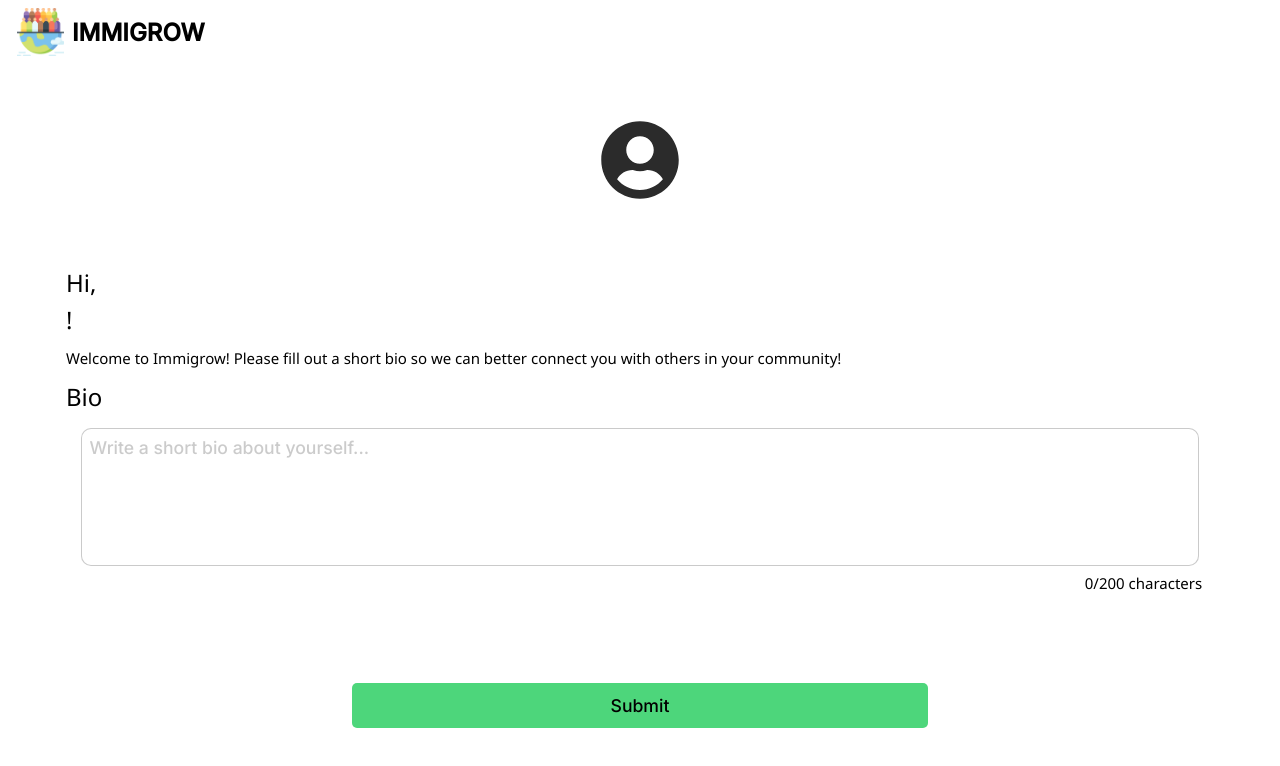
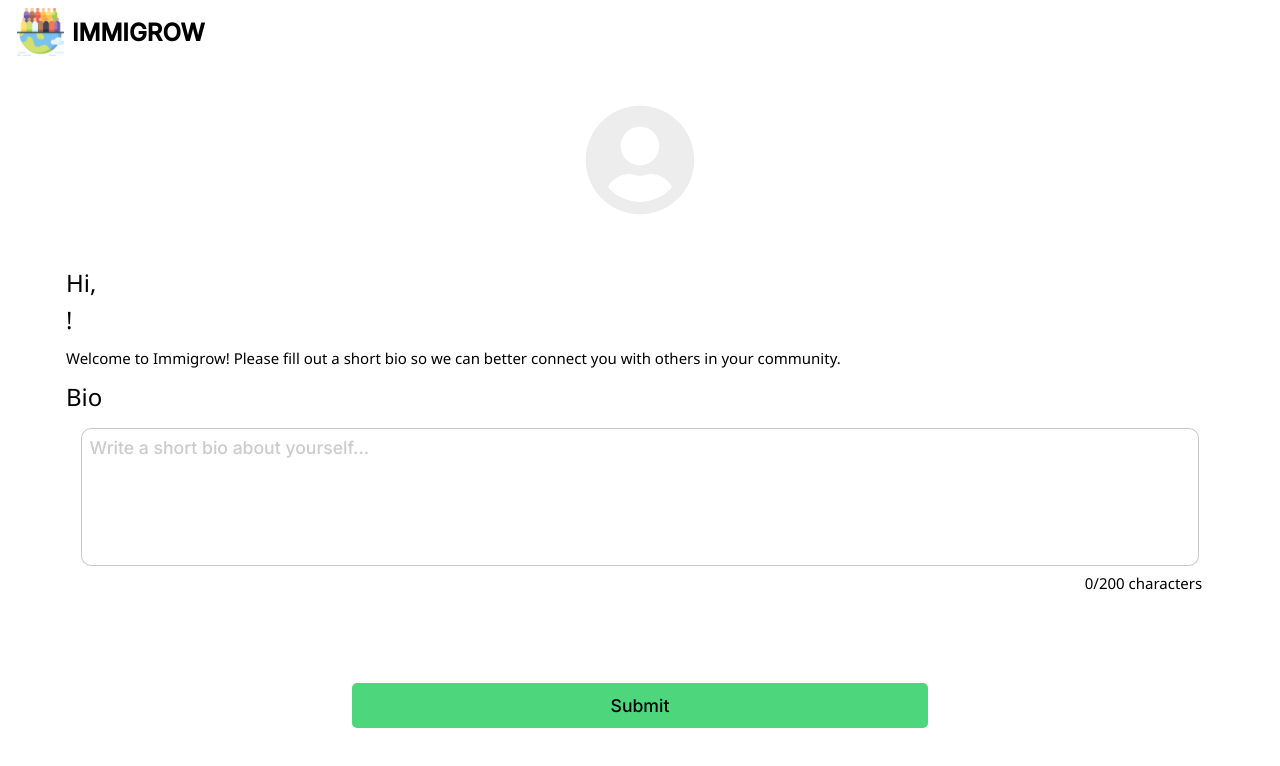
Before and after one commit to uwitdat/hackathon-immigrow-react, a React (Create React App) app: page /details in a window 1280 px wide. Shown: the top 766 px of the page. Built offline with nearby package versions, Linux system fonts and the light colour scheme.

Commit message:
char hook

```diff
--- a/src/components/UserDetailsPage/UserDetails.css
+++ b/src/components/UserDetailsPage/UserDetails.css
@@ -74,8 +74,8 @@ textarea::-webkit-input-placeholder {
 }
 
 .UserDetails-avatar {
-  color: rgb(43, 43, 43);
-  font-size: 5rem;
+  color: rgba(43, 43, 43, 0.082);
+  font-size: 7rem;
 }
 
 .Login-btn {
--- a/src/components/UserDetailsPage/UserDetailsPage.js
+++ b/src/components/UserDetailsPage/UserDetailsPage.js
@@ -25,14 +25,16 @@ const UserDetailsPage = () => {
 
   const handleSetBio = (e) => {
     setBio(e.target.value)
-    setChar(char + 1)
+    // setChar(char + 1)
   }
 
   const handleKeyDown = (e) => {
-    if (e.keyCode === 46) {
-      console.log('true');
+    if (e.keyCode !== 8) {
+      setChar(char + 1)
+    } else if (e.keyCode === 8 && char === 0) {
+      setChar(0)
     } else {
-      console.log('false')
+      setChar(char - 1)
     }
   }
 
@@ -49,7 +51,7 @@ const UserDetailsPage = () => {
       <div className='text-info-User'>
         <p className='Details-txt'>Hi,</p>
         <p className='Details-txt margin-btn'>{user.name}!</p>
-        <p className='margin-btn'>Welcome to Immigrow! Please fill out a short bio so we can better connect you with others in your community!</p>
+        <p className='margin-btn'>Welcome to Immigrow! Please fill out a short bio so we can better connect you with others in your community.</p>
         <p className='Details-txt margin-btn'>Bio</p>
       </div>
       <div className="UserDetails-form-container">
```
